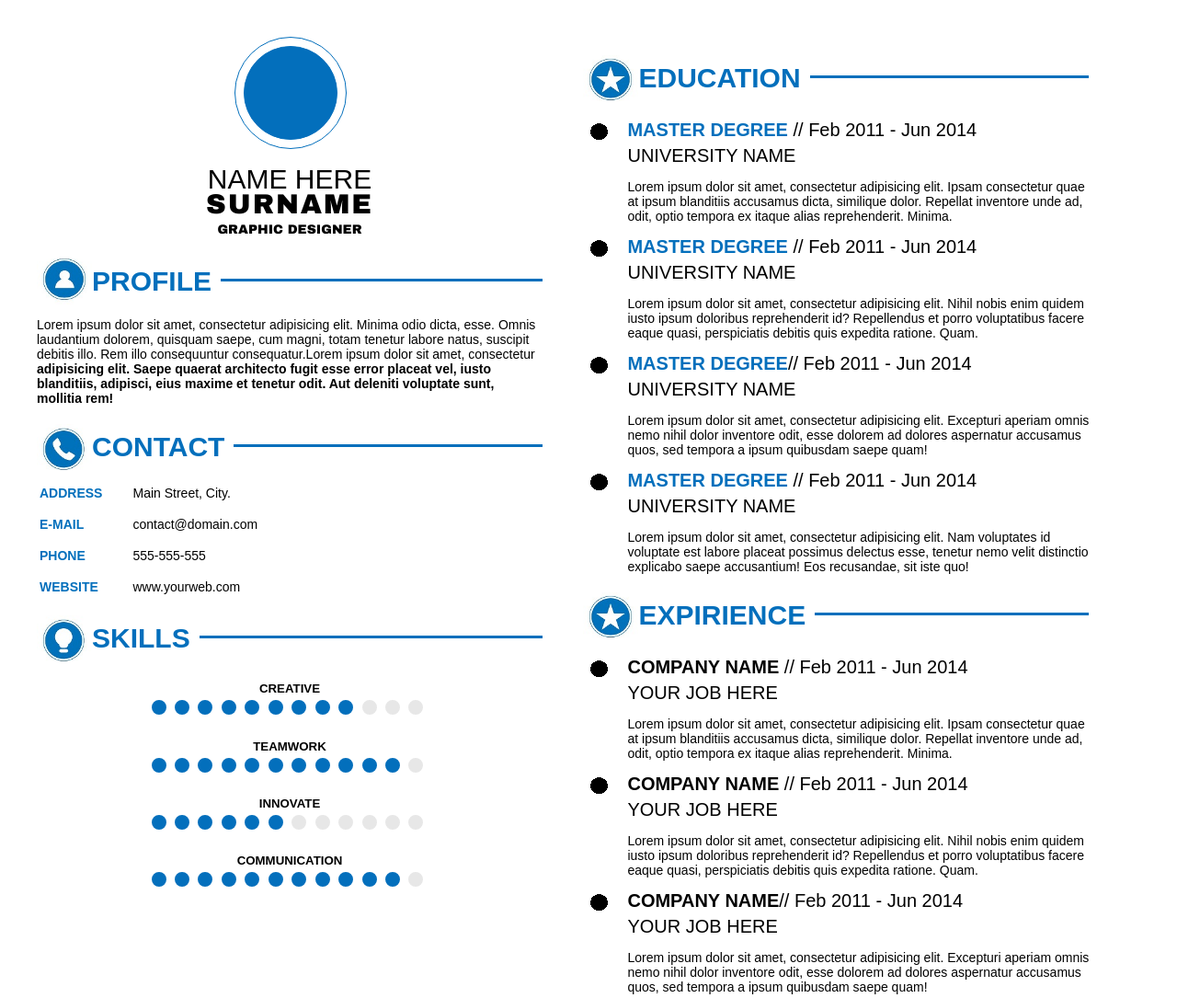
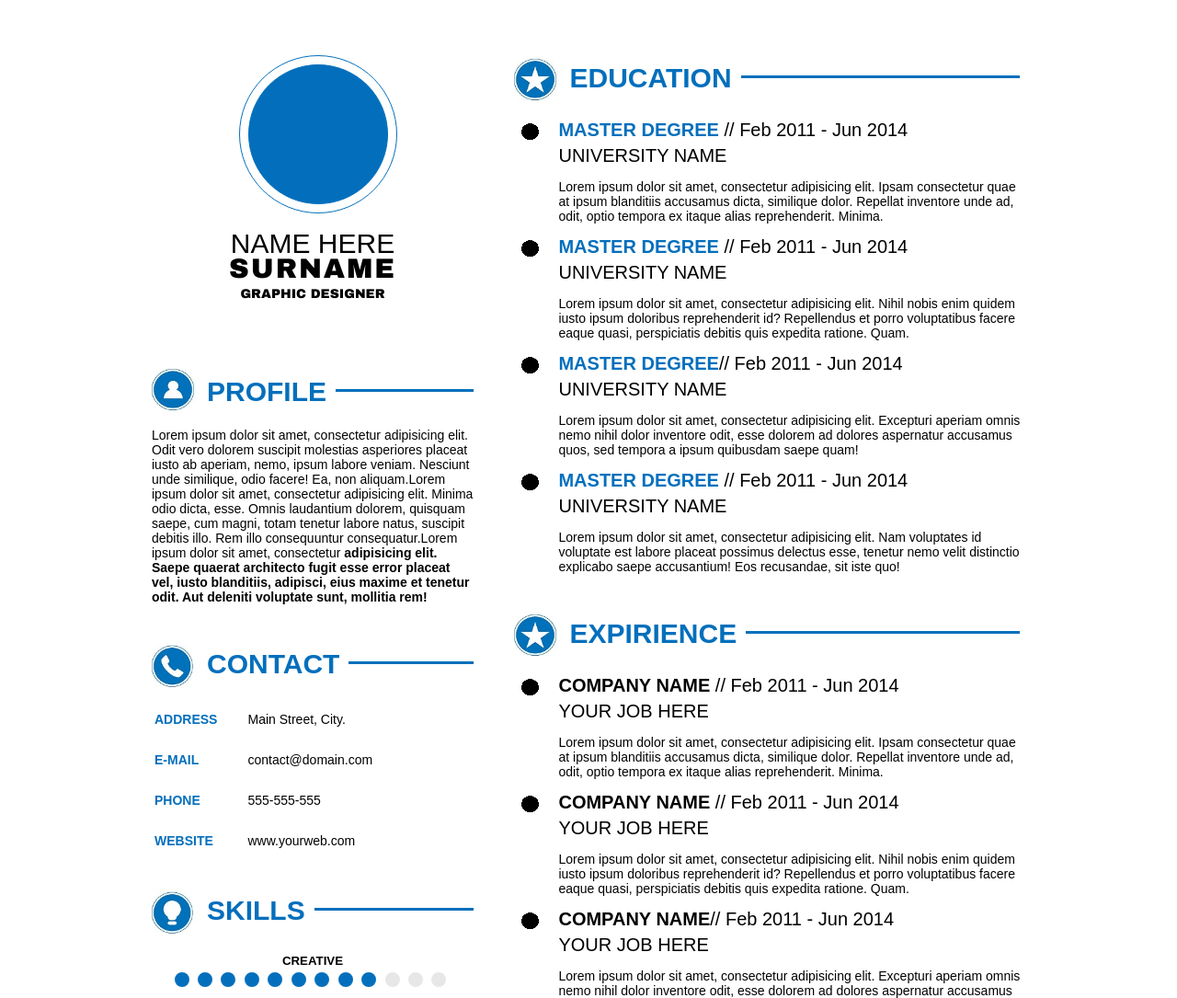
Before and after one commit to Frolikow/resume, a plain HTML site: page index.html in a window 1280 px wide. Shown: the top 1085 px of the page at 92% size. Drawn offline with Linux system fonts and the light colour scheme.

Commit message:
changes1
ch1

```diff
--- a/index.html
+++ b/index.html
@@ -8,7 +8,7 @@
 <body>
 	<div class="resume-all">
 
-		<div class="resume__block">
+		<div class="resume__block resume__block1">
 			<div class="resume__name resume">
 				<div class="resume__name_circle">
 					<div class="resume__name_circle-second"></div>
@@ -27,7 +27,7 @@
 				</h1>
 
 				<div>
-					<p class="resume__profile-lorem">Lorem ipsum dolor sit amet, consectetur adipisicing elit. Minima odio dicta, esse. Omnis laudantium dolorem, quisquam saepe, cum magni, totam tenetur labore natus, suscipit debitis illo. Rem illo consequuntur consequatur.Lorem ipsum dolor sit amet, consectetur <span class="bold">adipisicing elit. Saepe quaerat architecto fugit esse error placeat vel, iusto blanditiis, adipisci, eius maxime et tenetur odit. Aut deleniti voluptate sunt, mollitia rem!</span></p>
+					<p class="resume__profile-lorem">Lorem ipsum dolor sit amet, consectetur adipisicing elit. Odit vero dolorem suscipit molestias asperiores placeat iusto ab aperiam, nemo, ipsum labore veniam. Nesciunt unde similique, odio facere! Ea, non aliquam.Lorem ipsum dolor sit amet, consectetur adipisicing elit. Minima odio dicta, esse. Omnis laudantium dolorem, quisquam saepe, cum magni, totam tenetur labore natus, suscipit debitis illo. Rem illo consequuntur consequatur.Lorem ipsum dolor sit amet, consectetur <span class="bold">adipisicing elit. Saepe quaerat architecto fugit esse error placeat vel, iusto blanditiis, adipisci, eius maxime et tenetur odit. Aut deleniti voluptate sunt, mollitia rem!</span></p>
 				</div>
 			</div>
 
@@ -133,7 +133,7 @@
 			</div>
 		</div>
 
-		<div class="resume__block ">
+		<div class="resume__block resume__block2 ">
 			<div class="resume_education resume">
 				<h1 class="resume__educ-h1 bold">EDUCATION<span class="resume__educ-line"></span><br>
 					</h1>
--- a/style.css
+++ b/style.css
@@ -11,16 +11,20 @@ body {
 .resume-all {
     margin: 40px auto;
     font-family: "Arial";
-    width: 1200px;
+    width: 950px;
 
-}
-.resume{
-	width: 550px;
 }
 .resume__block{
 	display: inline-block;
 	vertical-align: top;
+}
+.resume__block1{
+	margin-top: 20px;
 	margin-right: 40px;
+	width: 350px;
+}
+.resume__block2{
+	width: 550px;
 }
 
 .resume__name {
@@ -29,19 +33,19 @@ body {
 }
 
 .resume__name_circle {
-    width: 120px;
-    height: 120px;
+    width: 170px;
+    height: 170px;
     border: 1px solid #036FBC;
     border-radius: 100%;
-    margin-left: 215px;
+    margin-left: 95px;
 }
 
 .resume__name_circle-second {
     border: 1px solid #036FBC;
     background-color: #036FBC;
     margin: 9px;
-    height: 100px;
-    width: 100px;
+    height: 150px;
+    width: 150px;
     border-radius: 100%;
 }
 
@@ -58,6 +62,7 @@ body {
 .resume__name-small-bold-font {
     font-size: 14px;
     font-family: "Arial Black";
+
 }
 
 .resume__profile-h1 {
@@ -65,12 +70,13 @@ body {
     margin-left: 0;
     margin-bottom: 0;
     background: url(icons.jpg) no-repeat 0 -5px;
-    background-position: 0 -7px;
+    background-position: -7px -7px;
     font-size: 30px;
     background-size: 70px ;
     overflow: hidden;
     padding-left: 60px;
     color: #036FBC;
+    margin-top: 70px;
 }
 
 .resume__profile-line {
@@ -98,12 +104,13 @@ body {
     margin-left: 0;
     margin-bottom: 0;
     background: url(icons.jpg) no-repeat 0 -5px;
-    background-position: 0 -56px;
+    background-position: -7px -56px;
     font-size: 30px;
     background-size: 70px ;
     overflow: hidden;
     padding-left: 60px;
     color: #036FBC;
+    margin-top: 40px;
 }
 
 .resume__contact-line {
@@ -127,25 +134,27 @@ body {
 }
 .resume__contact-table-th{
 	color: #036FBC;
-	padding-top: 15px;
+	padding-top: 25px;
+	vertical-align: bottom;
 
 }
 .resume__contact-table-td{
 	padding-left: 30px;
 	padding-top: 15px;
-
+	vertical-align: bottom;
 }
 .resume__skills-h1 {
 	line-height: 50px;
     margin-left: 0;
     margin-bottom: 0;
     background: url(icons.jpg) no-repeat 0 -5px;
-    background-position: 0 -111px;
+    background-position: -7px -111px;
     font-size: 30px;
     background-size: 70px ;
     overflow: hidden;
     padding-left: 60px;
     color: #036FBC;
+    margin-top: 40px;
 }
 
 .resume__skills-line {
@@ -190,7 +199,7 @@ body {
     margin-left: 0;
     margin-bottom: 0;
     background: url(icons.jpg) no-repeat 0 -5px;
-    background-position: 0 -165px;
+    background-position: -7px -165px;
     font-size: 30px;
     background-size: 70px ;
     overflow: hidden;
@@ -240,12 +249,13 @@ padding-left: 8px;
     margin-left: 0;
     margin-bottom: 0;
     background: url(icons.jpg) no-repeat 0 -5px;
-    background-position: 0 -165px;
+    background-position: -7px -165px;
     font-size: 30px;
     background-size: 70px ;
     overflow: hidden;
     padding-left: 60px;
     color: #036FBC;
+    margin-top: 40px;
 }
 
 .resume__exp-line {
@@ -288,12 +298,13 @@ padding-left: 8px;
     margin-left: 0;
     margin-bottom: 0;
     background: url(icons.jpg) no-repeat 0 -5px;
-    background-position: 0 -221px;
+    background-position: -7px -221px;
     font-size: 30px;
     background-size: 70px ;
     overflow: hidden;
     padding-left: 60px;
     color: #036FBC;
+    margin-top: 40px;
 }
 
 .resume__soft-line {
```
